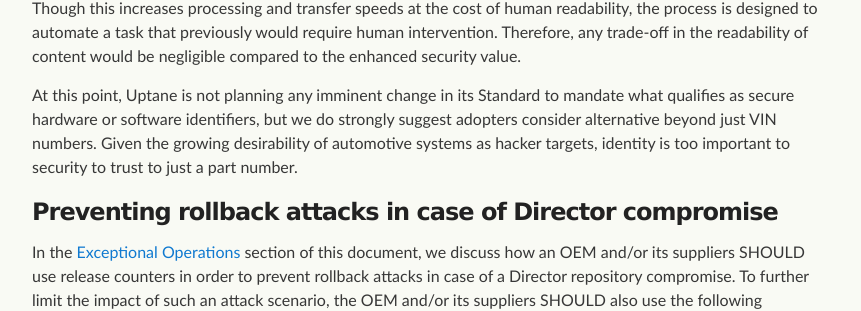
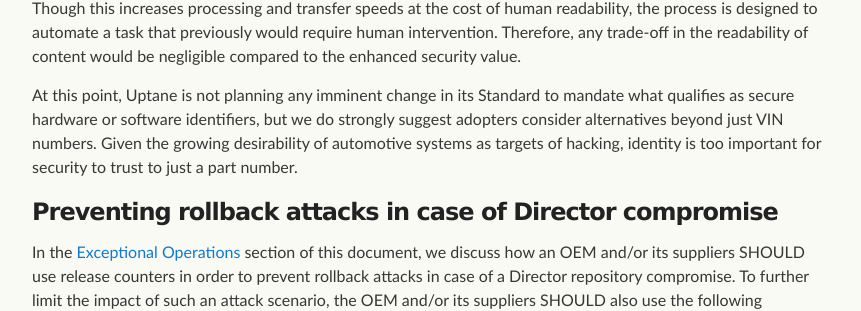
Before and after one commit to uptane/deployment-considerations, a Jekyll site: the page built from security_considerations.md, in a window 1280 px wide and 900 px high, scrolled down 1441 px. Shown: the part 175-486 px from the top of the window, without its empty margins (208-1069 px from the left). Built offline with Jekyll 4.4.1, drawn with Linux system fonts in a browser that asks for light colours; our own code applies the rules of GitHub Pages for plain Markdown files.

Commit message:
Update security_considerations.md
Co-authored-by: Patti Vacek <pattivacek@gmail.com>

```diff
--- a/security_considerations.md
+++ b/security_considerations.md
@@ -26,7 +26,7 @@ Uptane recognizes the need to adopt stronger identifiers, and future versions of
 
 For software ID tags any proposed actions will likely be guided by the Internet Engineering Task Force’s in-process standard on [Concise Software Identification Tags](https://datatracker.ietf.org/doc/draft-ietf-sacm-coswid/). This Standard describes a new type of Software Identification (SWID) tag that “supports a similar set of semantics and features as SWID tags, as well as new semantics” that “allow the tags to describe additional types of information, all in a more memory efficient format.” The “Co” in CoSWID stands for concise, as it significantly reduces the amount of data transported as compared to a typical SWID tag. To make this happen, CoSWIDs use the technique of Concise Binary Object Representation (CBOR), first defined in [RFC8949](https://datatracker.ietf.org/doc/html/rfc8949). According to [Wikipedia](https://en.wikipedia.org/wiki/CBOR),  CBOR “is a binary data serialization format loosely based on JSON” that “allows the transmission of data objects that contain name–value pairs, but in a more concise manner.” Though this  increases processing and transfer speeds at the cost of human readability, the process is designed to automate a task that previously would require human intervention. Therefore, any trade-off in the readability of content would be negligible compared to the enhanced security value.
 
-At this point, Uptane is not planning any imminent change in its Standard to mandate what qualifies as secure hardware or software identifiers, but we do strongly suggest adopters consider alternative beyond just VIN numbers. Given the growing desirability of automotive systems as hacker targets, identity is too important to security to trust to just a part number.
+At this point, Uptane is not planning any imminent change in its Standard to mandate what qualifies as secure hardware or software identifiers, but we do strongly suggest adopters consider alternatives beyond just VIN numbers. Given the growing desirability of automotive systems as targets of hacking, identity is too important for security to trust to just a part number.
 
 ### Preventing rollback attacks in case of Director compromise
 
```
